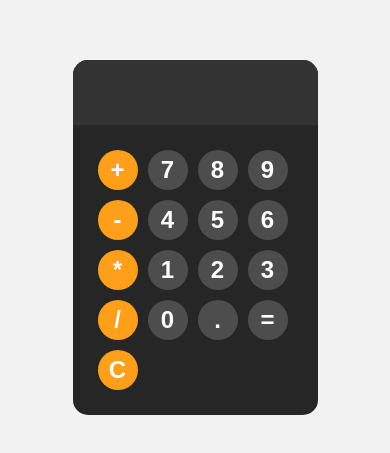
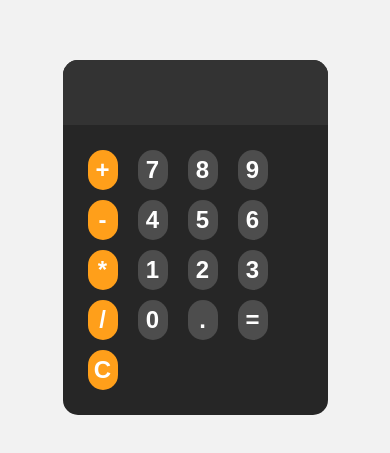
Before and after one commit to Sumeet-162/calculator, a plain HTML site: page index.html in a window 390 px wide. Shown: the part 185-638 px from the top of the page. Drawn offline with Linux system fonts and the light colour scheme.

Commit message:
Update styles.css

```diff
--- a/styles.css
+++ b/styles.css
@@ -17,7 +17,7 @@ button{
 }
 @media only screen and (max-width: 600px){
   button{
-    width: 40px;
+    width: 30px;
     height: 40px;
     font-size: 1.5rem;
   }
@@ -29,7 +29,7 @@ button{
     height: 25px;
   }
   #calculator{
-    width: 220px;
+    width: 240px;
   }
 }
 
```
